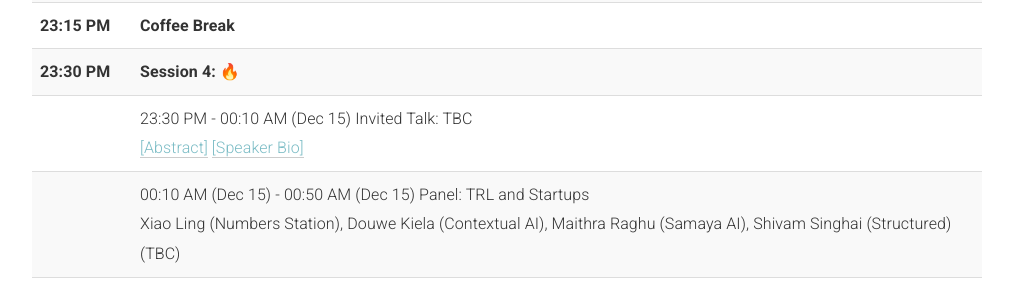
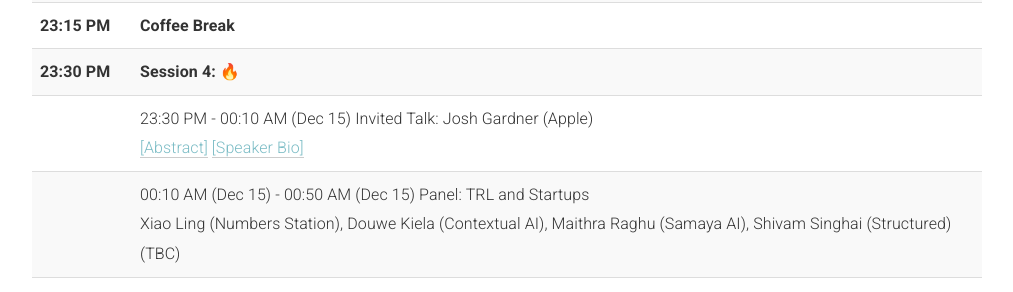
Before and after one commit to table-representation-learning/table-representation-learning.github.io, a Jekyll site: the page built from _pages/home.html, in a window 1280 px wide and 900 px high, scrolled down 4298 px. Shown: the part 151-443 px from the top of the window, without its empty margins (133-1146 px from the left). Built offline with Jekyll 4.4.1, drawn with Linux system fonts in a browser that asks for light colours; some of the changed text lies outside the part shown.

Commit message:
update last speaker!

```diff
--- a/_pages/home.html
+++ b/_pages/home.html
@@ -310,8 +310,8 @@
                             <img class="people-pic" src="/assets/people/trl.png">
                         </a>
                         <div class="people-name">
-                            <a href="" target="blank">TBC</a>
-                            <h6>TBC</h6>
+                            <a href="https://homes.cs.washington.edu/~jpgard/" target="blank">Josh Gardner</a>
+                            <h6>Apple</h6>
                         </div>
                     </div>
 
@@ -713,7 +713,7 @@
                                     <span scope="row" data-time="15:30">03:30 PM</span> -
                                     <span scope="row" data-time="16:10">04:10 PM</span>
 
-                                        <span>Invited Talk: TBC</span>
+                                        <span>Invited Talk: Josh Gardner (Apple)</span>
                                         <br/>
                                         <a data-toggle="collapse" href="#schedule-talk4" aria-cexpanded="false"
                                             aria-controls="schedule-talk4">[Abstract]</a>
```
